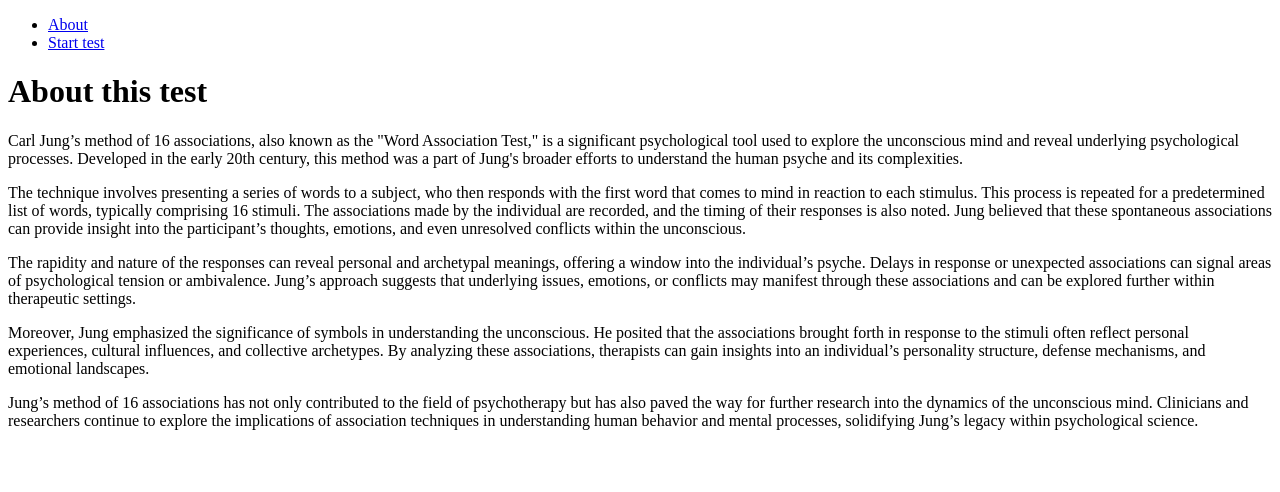
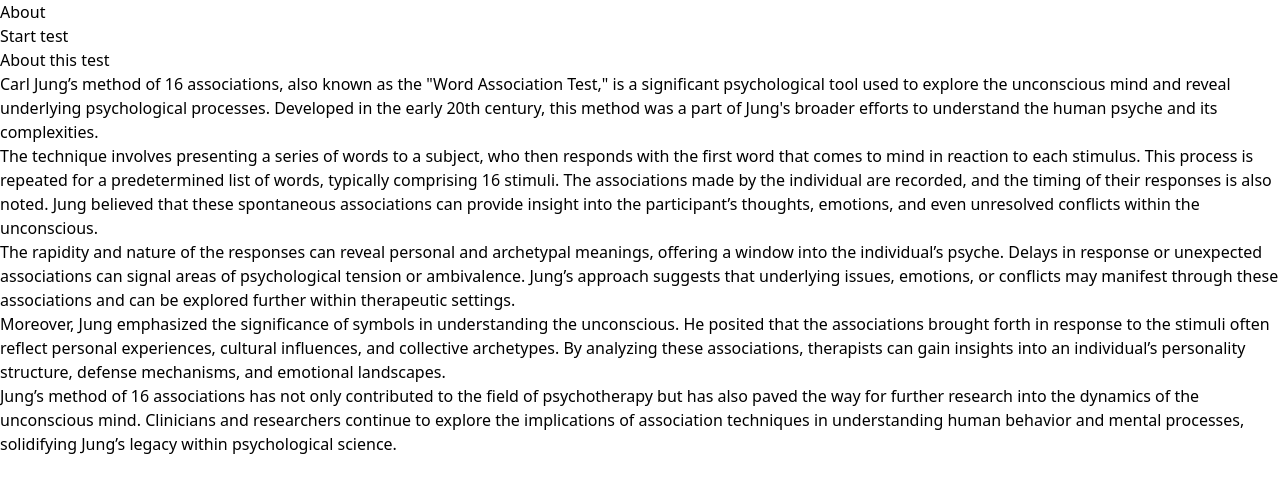
Before and after one commit to da-ns/jung-test, a React (Vite) app: page / in a window 1280 px wide. Shown: the top 492 px of the page. Built offline with nearby package versions, Linux system fonts and the light colour scheme.

Commit message:
add tailwindcss

```diff
--- a/package.json
+++ b/package.json
@@ -35,6 +35,9 @@
     "@types/react-dom": "^18.3.0",
     "@types/react-router-dom": "^5.3.3",
     "@vitejs/plugin-react": "^4.3.1",
+    "autoprefixer": "^10.4.20",
+    "postcss": "^8.4.47",
+    "tailwindcss": "^3.4.12",
     "typescript": "^5.6.2",
     "vite": "^5.4.6"
   }
--- /dev/null
+++ b/postcss.config.ts
@@ -0,0 +1,6 @@
+export default {
+    plugins: {
+        tailwindcss: {},
+        autoprefixer: {},
+    },
+};
--- /dev/null
+++ b/src/app.css
@@ -0,0 +1,3 @@
+@tailwind base;
+@tailwind components;
+@tailwind utilities;
--- a/src/main.tsx
+++ b/src/main.tsx
@@ -1,5 +1,7 @@
 import * as React from 'react';
 import {createRoot} from 'react-dom/client';
+
+import './app.css';
 
 import App from './App';
 
--- /dev/null
+++ b/tailwind.config.ts
@@ -0,0 +1,17 @@
+import defaultTheme from 'tailwindcss/defaultTheme';
+
+/** @type {import('tailwindcss').Config} */
+export default {
+    content: [
+        './index.html',
+        './src/**/*.{js,jsx,ts,tsx}'
+    ],
+
+    theme: {
+        extend: {
+            fontFamily: {
+                sans: ['Montserrat', ...defaultTheme.fontFamily.sans],
+            },
+        },
+    }
+};
--- a/vite.config.ts
+++ b/vite.config.ts
@@ -1,6 +1,16 @@
-import { defineConfig } from 'vite'
+import {defineConfig} from 'vite'
 import react from '@vitejs/plugin-react'
+import tailwindcss from "tailwindcss"
 
 export default defineConfig({
-  plugins: [react()],
+    plugins: [
+        react()
+    ],
+    css: {
+        postcss: {
+            plugins: [
+                tailwindcss()
+            ],
+        }
+    }
 })
```
Also changed, not shown: 1 other file (tests, documents, lock files or other folders).
